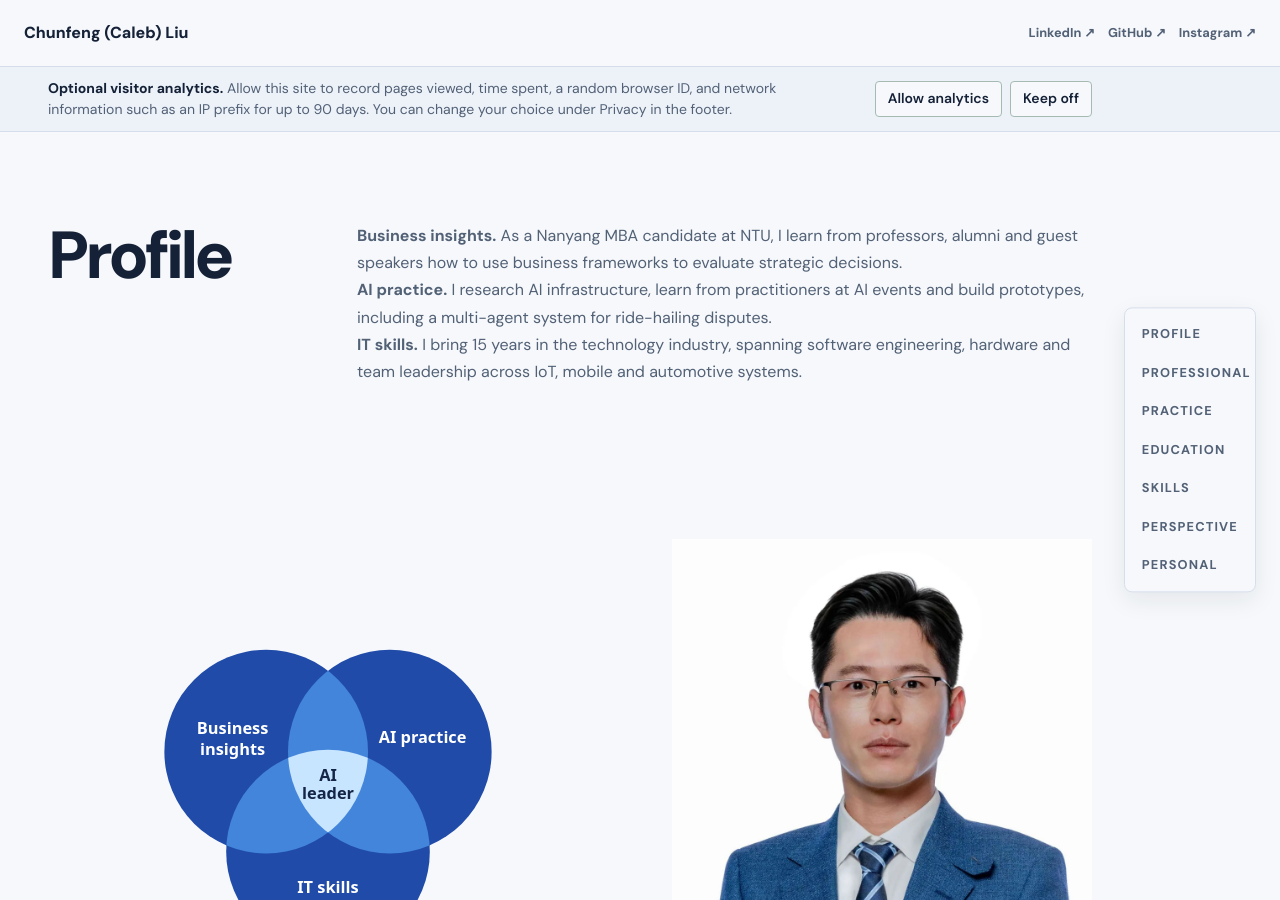
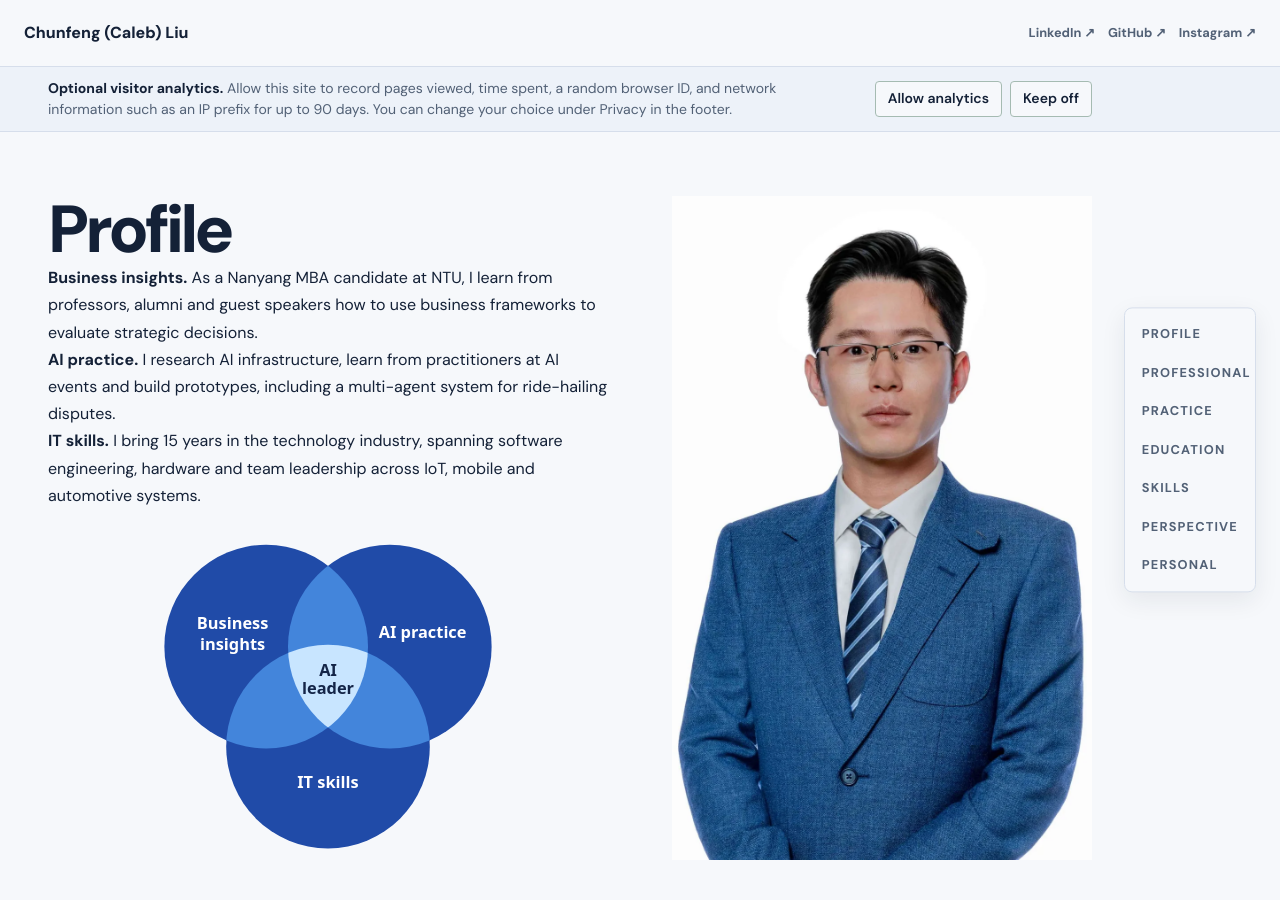
Before and after one commit to sprindy/chunfeng_liu.github.io, a Jekyll site: the page built from index.html, in a window 1280 px wide and 900 px high. Built offline with Jekyll 4.4.1, drawn with Linux system fonts in a browser that asks for light colours; some web fonts are replaced.

Commit message:
Align the portrait with the full profile and diagram column

```diff
--- a/index.html
+++ b/index.html
@@ -1,18 +1,13 @@
 ---
 layout: default
 ---
-<section class="wrap section split" id="about">
-  <h2>Profile</h2>
-  <div>
+<section class="wrap hero" id="about" aria-labelledby="profile-title">
+  <div class="hero-inner">
+    <h2 id="profile-title">Profile</h2>
     <p><strong>Business insights.</strong> As a Nanyang MBA candidate at NTU, I learn from professors, alumni and guest speakers how to use business frameworks to evaluate strategic decisions.</p>
     <p><strong>AI practice.</strong> I research AI infrastructure, learn from practitioners at AI events and build prototypes, including a multi-agent system for ride-hailing disputes.</p>
     <p><strong>IT skills.</strong> I bring 15 years in the technology industry, spanning software engineering, hardware and team leadership across IoT, mobile and automotive systems.</p>
-  </div>
-</section>
-
-<section class="wrap hero" aria-label="AI leadership profile">
-  <div class="hero-inner">
-  <svg viewBox="0 0 440 360" role="img" aria-labelledby="rings-title" style="display:block;width:100%;max-width:25rem;height:auto;margin:0 auto">
+    <svg viewBox="0 0 440 360" role="img" aria-labelledby="rings-title" style="display:block;width:100%;max-width:25rem;height:auto;margin:1.5rem auto 0">
       <title id="rings-title">AI leader at the intersection of business insights, AI practice, and IT skills</title>
       <defs>
         <clipPath id="business-ring"><circle cx="152" cy="125" r="112"/></clipPath>
```
